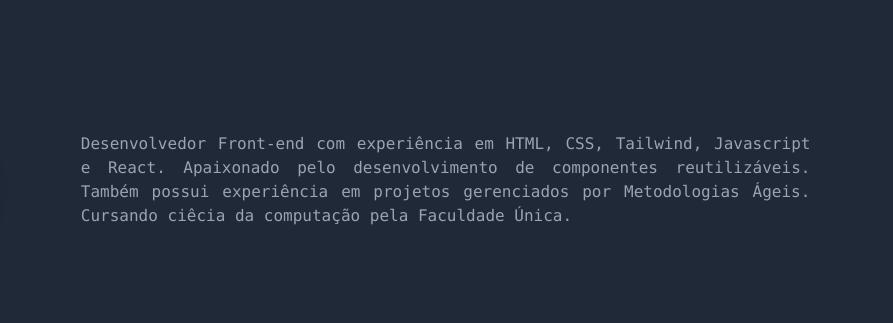
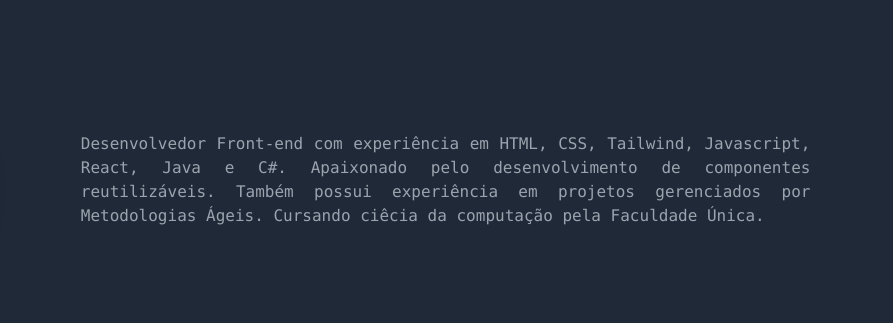
Before and after one commit to GLira4k/gl-portfolio, a plain HTML site: page index.html in a window 1280 px wide. Shown: the part 960-1283 px from the top of the page, 387-1280 px from the left. Drawn offline with nearby package versions, Linux system fonts and the light colour scheme.

Commit message:
Update index.html

```diff
--- a/index.html
+++ b/index.html
@@ -106,7 +106,7 @@
                                     alt="user-photo"
                                     class="rounded-full w-48 md:w-60 lg:w-80 shadow-lg cursor-pointer hover:-translate-y-2 hover:shadow-2xl hover:shadow-gray-900 transition duration-150 ease-in-out"></a>
                             <p class="text-gray-400 font-mono text-1xl lg:w-3/5 m-5">Desenvolvedor Front-end com
-                                experiência em HTML, CSS, Tailwind, Javascript e React. Apaixonado pelo
+                                experiência em HTML, CSS, Tailwind, Javascript, React, Java e C#. Apaixonado pelo
                                 desenvolvimento
                                 de componentes reutilizáveis. Também possui experiência em projetos gerenciados por
                                 Metodologias Ágeis. Cursando ciêcia da computação pela Faculdade Única.</p>
```
